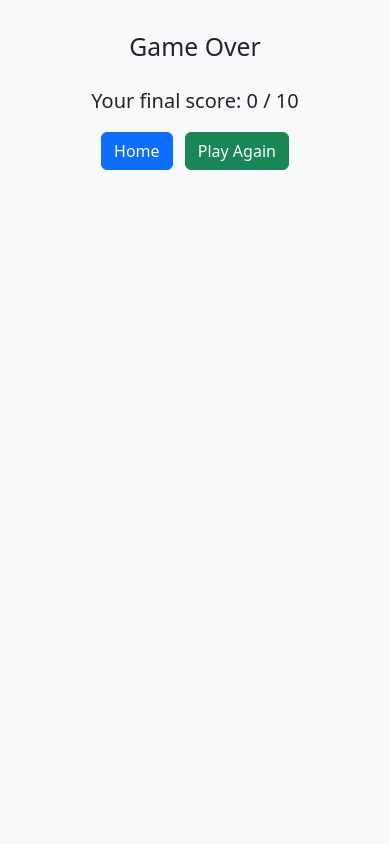
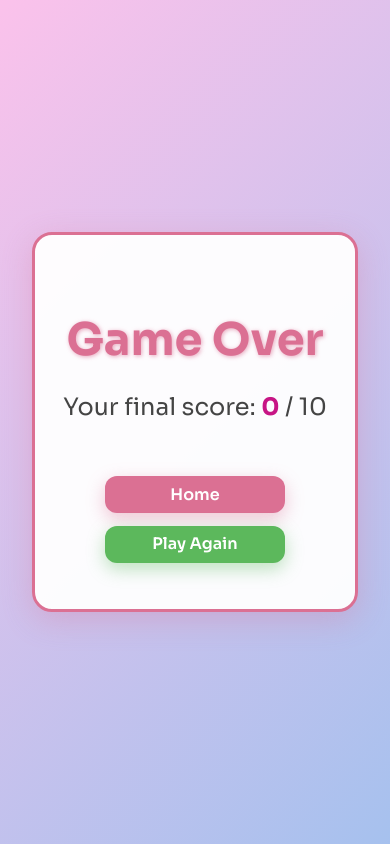
Before and after one commit to WilliamJamesV/DIS, a Flask app: page /game_over/1 in a window 390 px wide. Run offline with Flask 2, Linux system fonts and the light colour scheme; data that the repository does not hold is empty; some libraries are stand-ins or nearby versions.

Commit message:
Update game_over.html

```diff
--- a/imdb/templates/game_over.html
+++ b/imdb/templates/game_over.html
@@ -3,30 +3,124 @@
 <head>
   <meta charset="UTF-8" />
   <title>Game Over</title>
+
+  <!-- Google Fonts: Sora -->
   <link
-    href="https://cdn.jsdelivr.net/npm/bootstrap@5.3.0/dist/css/bootstrap.min.css"
+    href="https://fonts.googleapis.com/css2?family=Sora:wght@400;600;700&display=swap"
     rel="stylesheet"
-    crossorigin="anonymous"
   >
+
   <style>
-    body { padding: 2rem; background-color: #f8f9fa; }
-    .container { max-width: 500px; margin: auto; text-align: center; }
+    body {
+      margin: 0;
+      padding: 2rem;
+      min-height: 100vh;
+      font-family: 'Sora', sans-serif;
+      background: linear-gradient(135deg, #fbc2eb, #a6c1ee);
+      display: flex;
+      justify-content: center;
+      align-items: center;
+      box-sizing: border-box;
+    }
+
+    .container {
+      max-width: 500px;
+      width: 100%;
+      background: rgba(255, 255, 255, 0.95);
+      padding: 3rem 2.5rem;
+      border-radius: 20px;
+      box-shadow: 0 8px 30px rgba(219, 112, 147, 0.3);
+      border: 3px solid #db7093;
+      text-align: center;
+    }
+
+    h2 {
+      font-weight: 700;
+      font-size: 2.8rem;
+      color: #db7093;
+      margin-bottom: 1rem;
+      text-shadow: 1px 1px 4px rgba(219, 112, 147, 0.6);
+    }
+
+    .lead {
+      font-size: 1.5rem;
+      margin-bottom: 3rem;
+      color: #444;
+    }
+
+    strong {
+      color: #c71585;
+    }
+
+    .btn {
+      font-weight: 600;
+      font-size: 1.15rem;
+      padding: 0.75rem 2.2rem;
+      border: none;
+      border-radius: 12px;
+      cursor: pointer;
+      transition: all 0.3s ease;
+      box-shadow: 0 6px 18px rgba(219, 112, 147, 0.25);
+      user-select: none;
+      display: inline-block;
+      text-decoration: none;
+      line-height: 1;
+      margin: 0 0.6rem;
+    }
+
+    .btn-primary {
+      background-color: #db7093;
+      color: white;
+      box-shadow: 0 6px 18px rgba(219, 112, 147, 0.4);
+    }
+
+    .btn-primary:hover,
+    .btn-primary:focus {
+      background-color: #b3506f;
+      box-shadow: 0 10px 25px rgba(179, 80, 111, 0.6);
+      transform: translateY(-2px);
+      outline: none;
+      color: white;
+      text-decoration: none;
+    }
+
+    .btn-success {
+      background-color: #5cb85c;
+      color: white;
+      box-shadow: 0 6px 18px rgba(92, 184, 92, 0.4);
+    }
+
+    .btn-success:hover,
+    .btn-success:focus {
+      background-color: #449d44;
+      box-shadow: 0 10px 25px rgba(68, 157, 68, 0.6);
+      transform: translateY(-2px);
+      outline: none;
+      color: white;
+      text-decoration: none;
+    }
+
+    @media (max-width: 520px) {
+      .container {
+        padding: 2.5rem 1.5rem;
+      }
+
+      .btn {
+        font-size: 1rem;
+        padding: 0.65rem 1.8rem;
+        margin: 0.4rem 0.3rem;
+        width: 45%;
+      }
+    }
   </style>
 </head>
 <body>
   <div class="container">
-    <h2 class="mb-4">Game Over</h2>
+    <h2>Game Over</h2>
     <p class="lead">Your final score: <strong>{{ score }}</strong> / 10</p>
 
-    <!-- Back to Home (new user could sign up) -->
-    <a href="{{ url_for('home') }}" class="btn btn-primary me-2">
-      Home
-    </a>
-
-    <!-- Play Again for the same user_id -->
-    <a href="{{ url_for('start_game') }}?user_id={{ user_id }}" class="btn btn-success">
-      Play Again
-    </a>
+    <a href="{{ url_for('home') }}" class="btn btn-primary">Home</a>
+    <a href="{{ url_for('start_game') }}?user_id={{ user_id }}" class="btn btn-success">Play Again</a>
   </div>
 
   <script
```
